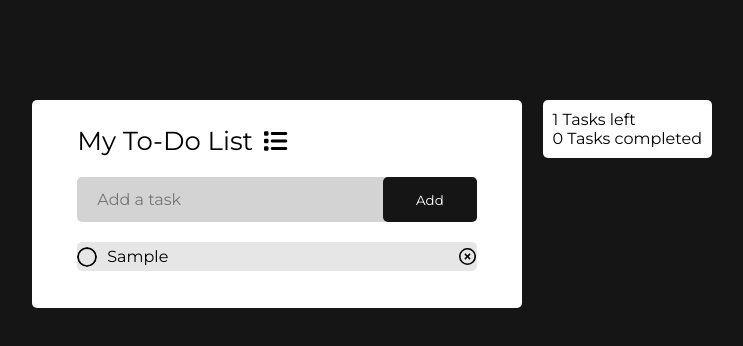
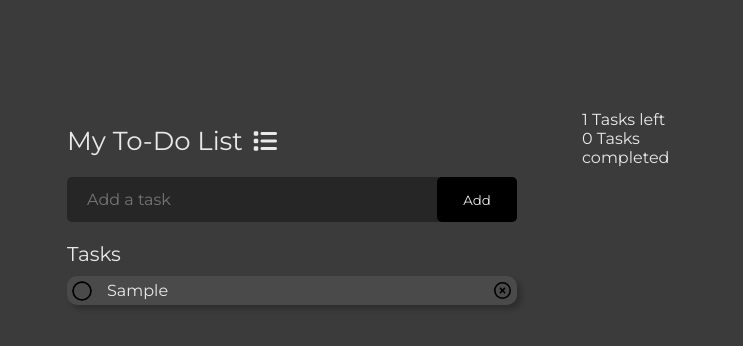
Before and after one commit to SemMTM/todo-list, a plain HTML site: page index.html in a window 1280 px wide. Both pictures are taken after typing "Sample" into the empty fields and a click on the button "Add". Shown: the whole page, without its empty margins (268-1011 px from the left). Drawn offline with Linux system fonts and the light colour scheme.

Commit message:
CSS styling changes

```diff
--- a/assets/css/style.css
+++ b/assets/css/style.css
@@ -18,7 +18,7 @@ input {
 }
 
 body {
-    background-color: #151515;
+    background-color: #3b3b3b;
 }
 
 .hidden {
@@ -31,17 +31,19 @@ body {
     font-weight: 500;
     padding-bottom: 17px;
     display: inline;
+    color: #e9e9e9;
 }
 
 i {
     font-size: 24px;
     padding-left: 10px;
+    color: #e9e9e9;
 }
 
-h3 {
-    font-size: 16px;
+h2 {
+    font-size: 20px;
     font-weight: 300;
-    padding: 10px 0;
+    color: #e9e9e9;
 }
 
 /* Outer container styles */
@@ -56,16 +58,16 @@ h3 {
 
 /* Main Container Styles */
 #mainContainer {
-    background-color: white;
+    background-color: #3b3b3b;
     width: 100%;
-    max-width: 400px;
+    max-width: 450px;
     padding: 25px 45px 10px 45px;
     margin: 100px auto 10px;
     border-radius: 5px;
 }
 
 #row {
-    background-color: lightgrey;
+    background-color: #262626;
     display: flex;
     align-items: center;
     justify-content: space-between;
@@ -83,22 +85,23 @@ h3 {
     background: transparent;
     border: none;
     outline: none;
+    color: #e9e9e9;
 }
 
 #addBtn {
-    background-color: #151515;
+    background-color: #000000;;
     outline: none;
     border: none;
     border-radius: 5px;
     height: 45px;
-    width: 100px;
+    width: 80px;
     cursor: pointer;
-    color: white;
+    color: #e9e9e9;
     font-weight: 500;
 }
 
 #addBtn:hover {
-    background-color: rgb(56, 56, 56);
+    background-color: #2b2b2b;
 }
 
 /* Tasks Styles */
@@ -108,17 +111,19 @@ ul {
 
 ul li {
     list-style: none;
-    padding: 5px 30px;
+    padding: 5px 40px;
     position: relative;
     cursor: pointer;
-    background-color: rgb(230, 230, 230);
-    margin: 7px 0;
-    border-radius: 5px;
+    background-color: #4a4a4a;
+    margin: 10px 0;
+    border-radius: 10px;
+    color: #e9e9e9;
+    box-shadow: 4px 4px 5px #15151556;
 }
 
 ul li:hover {
-    background-color: rgba(128, 128, 128, 0.26);
-    border-radius: 5px;
+    background-color: rgba(104, 104, 104, 0.521);
+    border-radius: 10px;
 }
 
 ul li::before {
@@ -130,13 +135,13 @@ ul li::before {
     border-radius: 50%;
     background-size: cover;
     background-position: center;
-    left: 0px;
+    left: 5px;
     top: 5px;
 }
 
 li span {
     position: absolute;
-    right: 0;
+    right: 5px;
     top: 4px;
     background-image: url("../images/circle-xmark-regular.svg");
     background-size: 17px 17px;
@@ -146,7 +151,7 @@ li span {
 }
 
 li span:hover {
-    background-color: rgba(88, 88, 88, 0.411);
+    background-color: #15151581;
     border-radius: 35px;
 }
 
@@ -171,11 +176,12 @@ li span:hover {
 /* Task Counter Styles */
 #tasksCounter {
     padding: 10px;
-    background-color: white;
+    background-color: #3b3b3b;
     border-radius: 5px;
     order: 1;
     margin: 100px 10px 10px 10px;
     align-self: flex-start;
+    color: #e9e9e9;
 }
 
 /* Media Query for mobile */
--- a/index.html
+++ b/index.html
@@ -26,6 +26,7 @@
             </div>
 
             <div id="tasks">
+                <h2>Tasks</h2>
                 <ul id="incompleteTasks">
                     <!-- Will be populated with tasks submitted by the user -->
                 </ul>
```
